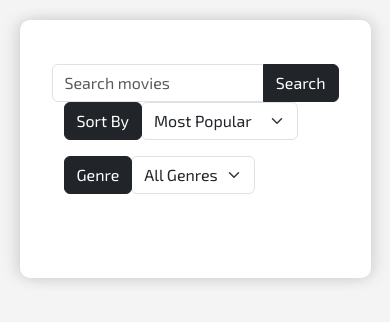
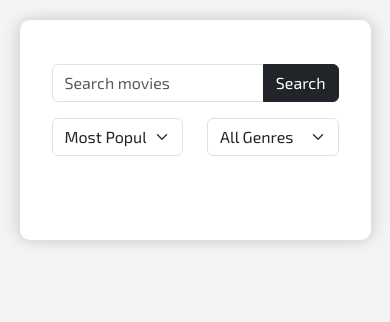
Before and after one commit to Aziz-Ibrahim/cinemate, a Django app: page /movies/ in a window 390 px wide. Shown: the part 81-403 px from the top of the page. Run offline with Django 5.2, Linux system fonts and the light colour scheme; the visitor is signed in with stand-in values (Sample User, id 1); data that the repository does not hold is empty; some libraries are stand-ins or nearby versions; some web fonts are replaced.

Commit message:
feat: Add bootstrap classes for responsive appearance - this fix should prevent movie cards from showing without padding. - sort by and genre selector should appear more responsive depending on display size.

```diff
--- a/templates/movies/movie_list.html
+++ b/templates/movies/movie_list.html
@@ -12,9 +12,9 @@
 <div class="container mt-4">
     <div class="row">
         <!-- Search Form -->
-        <div class="col-md-6">
+        <div class="col-sm-12 col-md-6">
             <form method="get" action="{% url 'movies:movie_list' %}">
-                <div class="input-group">
+                <div class="input-group mb-3">
                     <input type="text" class="form-control" name="search" value="{{ search_query|default_if_none:'' }}"
                         placeholder="Search movies">
                     <button class="btn btn-dark" type="submit">Search</button>
@@ -23,17 +23,14 @@
         </div>
 
         <!-- Sort Form -->
-        <div class="col-md-6">
-            <div class="container">
+        <div class="col-sm-12 col-md-6">
+            <div class="container px-0">
                 <div class="row">
-                    <div class="col-md-6">
+                    <div class="col-6 w-50">
                         <div class="input-group mb-3">
-                            <div class="input-group-prepend">
-                                <button class="btn btn-dark" type="button">Sort By</button>
-                            </div>
                             <form method="get" action="{% url 'movies:movie_list' %}" id="sortForm">
                                 <select class="form-select" id="sortSelect" name="sort_by" onchange="document.getElementById('sortForm').submit()">
-                                    <option value="" disabled selected>Choose...</option>
+                                    <option value="" disabled selected>Sort By:</option>
                                     <option value="popularity.desc" {% if sort_by == "popularity.desc" %}selected{% endif %}>Most Popular</option>
                                     <option value="vote_average.desc" {% if sort_by == "vote_average.desc" %}selected{% endif %}>Heighest Rate</option>
                                     <option value="release_date.desc" {% if sort_by == "release_date.desc" %}selected{% endif %}>Latest Release</option>
@@ -42,13 +39,11 @@
                             </form>
                         </div>
                     </div>
-                    <div class="col-md-6">
+                    <div class="col-6 w-50">
                         <div class="input-group mb-3">
-                            <div class="input-group-prepend">
-                                <button class="btn btn-dark" type="button">Genre</button>
-                            </div>
                             <form method="get" action="{% url 'movies:movie_list' %}" id="genreForm">
                                 <select class="form-select" id="genreSelect" name="genre" onchange="document.getElementById('genreForm').submit()">
+                                    <option value="" disabled>Choose Genre</option>
                                     <option value="">All Genres</option>
                                     {% for genre in genres %}
                                         <option value="{{ genre.id }}" {% if selected_genre == genre.id %}selected{% endif %}>{{ genre.name }}</option>
@@ -66,7 +61,7 @@
         <div class="row mt-4" id="movie-container">
             <div class="row g-4">
                 {% for movie in movies %}
-                <div class="col-12 col-md-4 col-lg-3 card-deck d-flex">
+                <div class="col-12 col-md-6 col-lg-4 col-xxl-3 card-deck d-flex">
                     <div class="card mb-4 shadow-sm" style="height: 100%;">
                         {% if movie.poster_path %}
                         <img src="https://image.tmdb.org/t/p/w500/{{ movie.poster_path }}" class="card-img-top"
```
